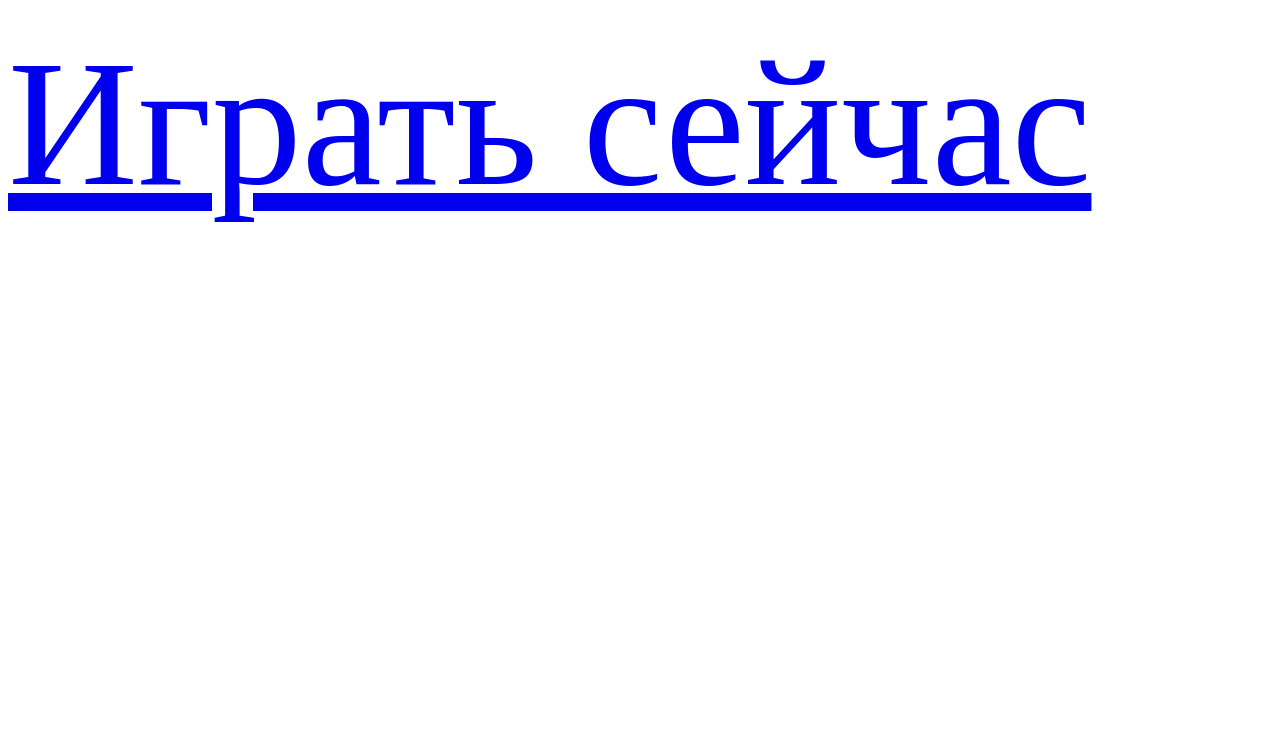
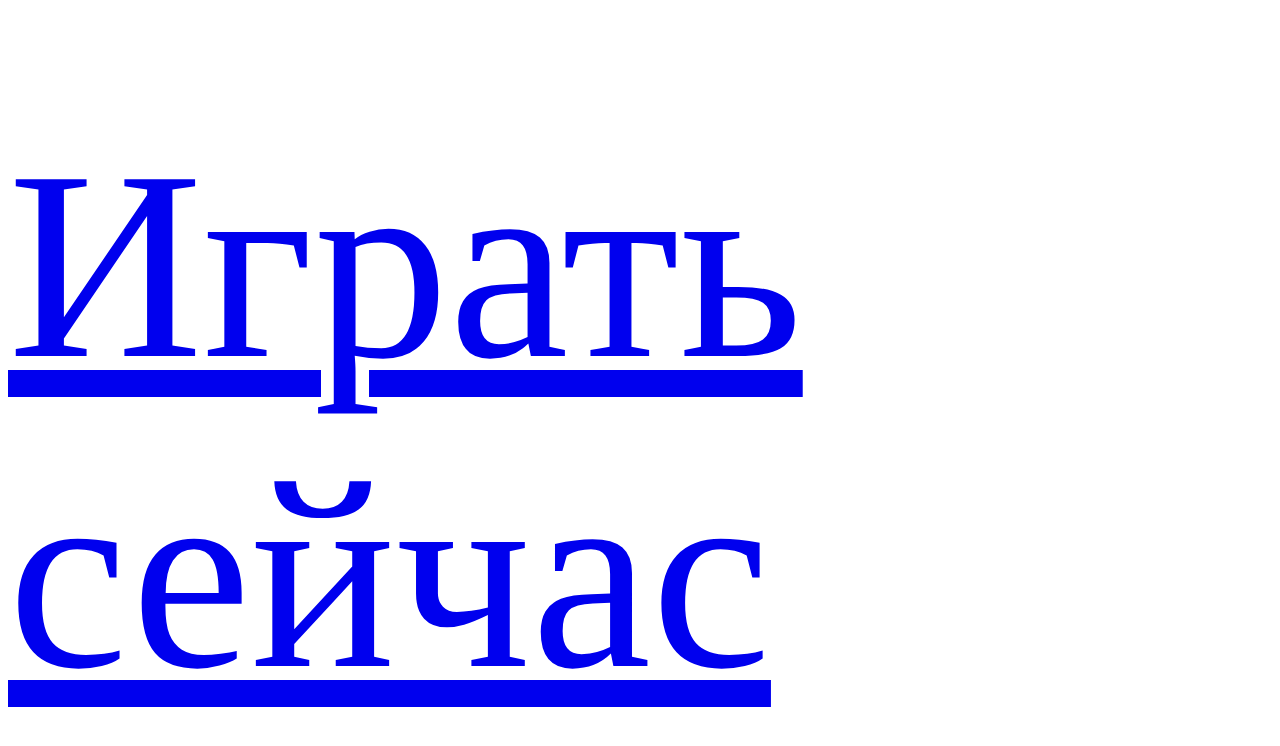
Before and after one commit to FallinAnno1154/squrcle, a plain HTML site: page index.html in a window 1280 px wide. Shown: the part 160-906 px from the top of the page. Before the commit the page ends 800 px from the top, so only its background shows below. Drawn offline with Linux system fonts and the light colour scheme.

Commit message:
Update index.html

```diff
--- a/index.html
+++ b/index.html
@@ -10,9 +10,9 @@
     color: red;
   }
   .size1 {
-    font-size: 180px;
+    font-size: 270px;
   }
 </style>
-<p class="size1"><a href="https://fallinanno1154.github.io/squrcle/game1.py">Играть сейчас</a></p>
+<p class="size1"><mark><a href="https://fallinanno1154.github.io/squrcle/game1.py"></mark>Играть сейчас</a></p>
 </body>
 </html>
```
